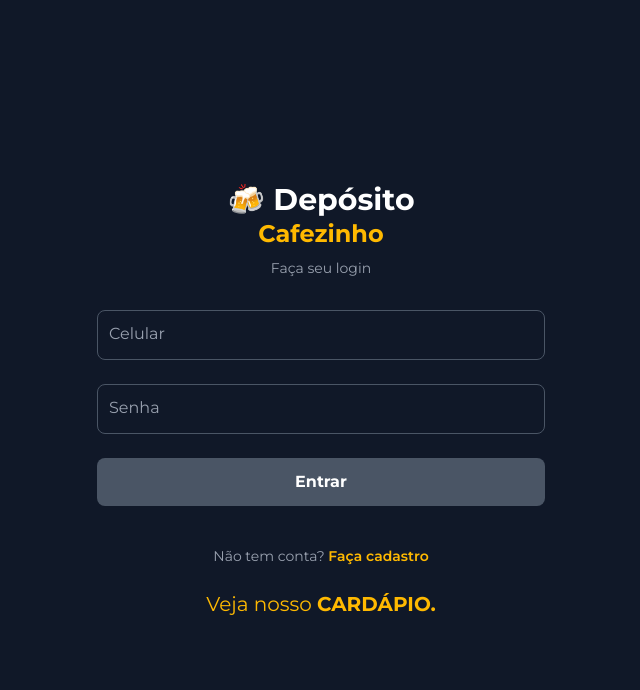
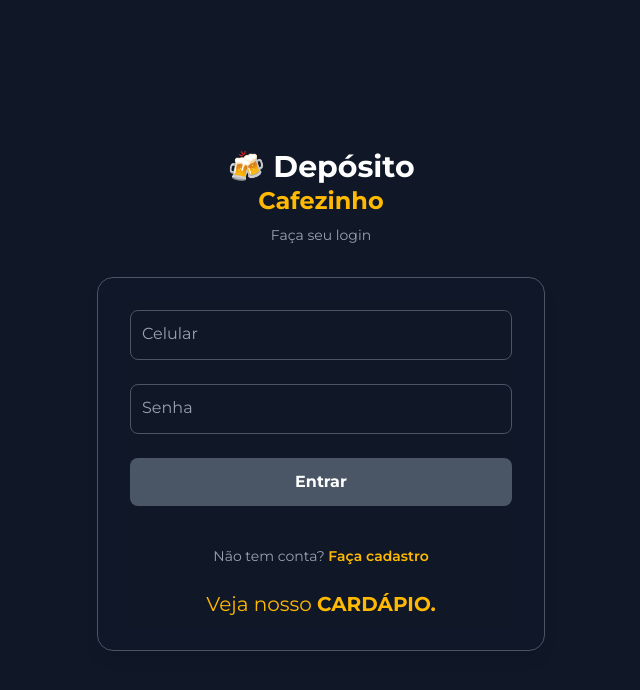
Before and after one commit to flavio16silva/deposito-cafezinho-react, a React (Vite) app: page / in a window 1280 px wide. Shown: the top 690 px of the page, without its empty margins (319-959 px from the left). Built offline with nearby package versions, Linux system fonts and the light colour scheme.

Commit message:
Login: Alteração do formulário do login: animação

```diff
--- a/src/components/login.jsx
+++ b/src/components/login.jsx
@@ -103,6 +103,13 @@ const Login = () => {
           <p className="text-gray-400 text-sm mt-2">Faça seu login</p>
         </div>
 
+
+        <div className="backdrop-blur-md rounded-2xl p-8
+                border border-gray-600 shadow-lg
+                hover:border-amber-400
+                focus-within:border-amber-400 focus-within:shadow-amber-400/20
+                transition-all duration-300">
+
           {/* Formulário */}
           <div className="space-y-6">
 
@@ -190,6 +197,8 @@ const Login = () => {
           </div>
 
         </div>
+
+      </div>
     </div>
   )
 }
```
Lines whose indentation alone changed are shown as unchanged.
